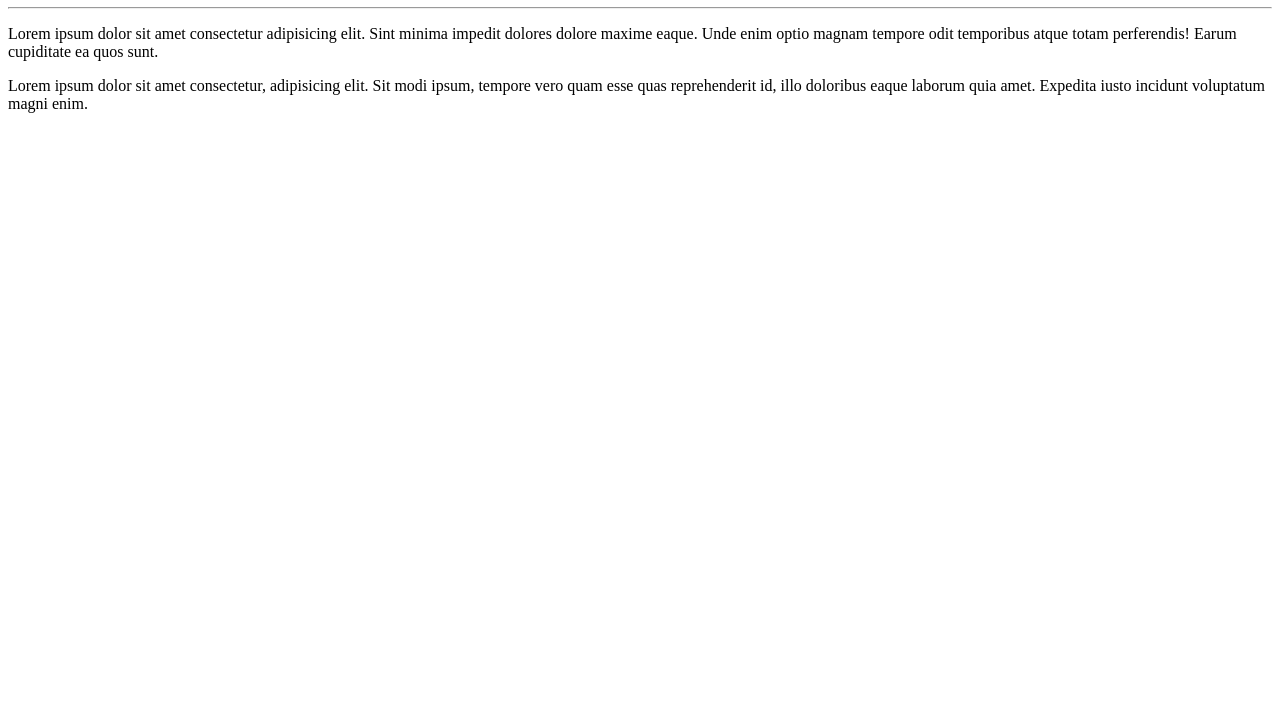
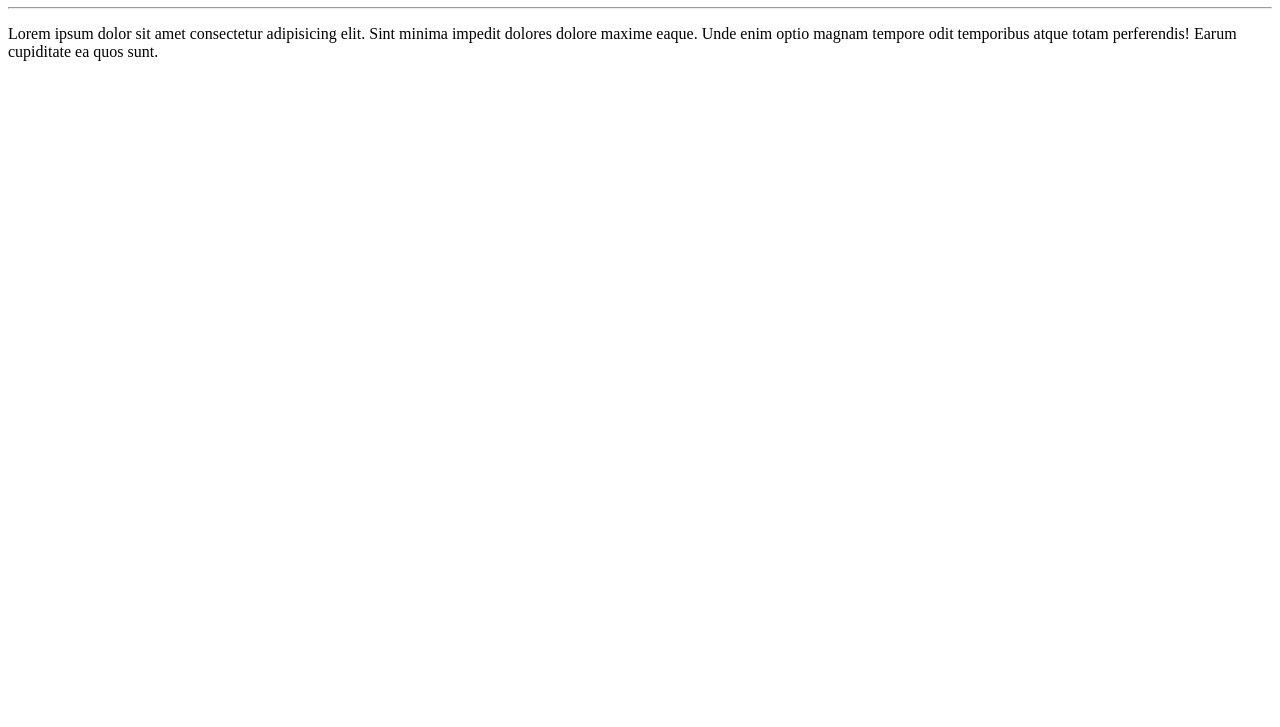
Before and after one commit to RafaelWoiczack/-HelloWorld-, a plain HTML site: page Site-exemplo/index.html in a window 1280 px wide. Shown: the part 73-800 px from the top of the page. Drawn offline with Linux system fonts and the light colour scheme.

Commit message:
Retirada de Linha de código
retirei uma linha de código para um exemplo de funcionamento

```diff
--- a/Site-exemplo/index.html
+++ b/Site-exemplo/index.html
@@ -9,6 +9,5 @@
     <h1>Olá, Mundo!</h1>
     <hr>
     <p>Lorem ipsum dolor sit amet consectetur adipisicing elit. Sint minima impedit dolores dolore maxime eaque. Unde enim optio magnam tempore odit temporibus atque totam perferendis! Earum cupiditate ea quos sunt.</p>
-    <p>Lorem ipsum dolor sit amet consectetur, adipisicing elit. Sit modi ipsum, tempore vero quam esse quas reprehenderit id, illo doloribus eaque laborum quia amet. Expedita iusto incidunt voluptatum magni enim.</p>
 </body>
 </html>
```
